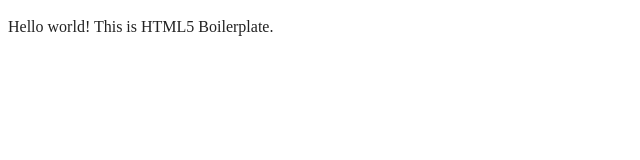
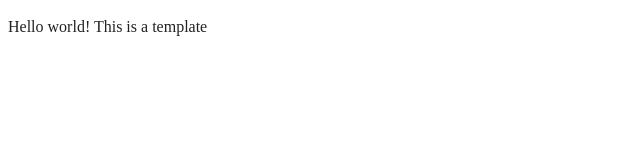
Before and after one commit to VectorGarMan/gestionObjetosPerdidos-client, a website built with webpack: page index.html in a window 1280 px wide. Shown: the full height of the page, 0-640 px from the left. Built offline with nearby package versions, Linux system fonts and the light colour scheme.

Commit message:
edited title label

```diff
--- a/index.html
+++ b/index.html
@@ -25,7 +25,7 @@
 <body>
 
   <!-- Add your site or application content here -->
-  <p>Hello world! This is HTML5 Boilerplate.</p>
+  <p>Hello world! This is a template</p>
   <script src="js/app.js"></script>
 
 </body>
```
Also changed, not shown: 1 other file.
